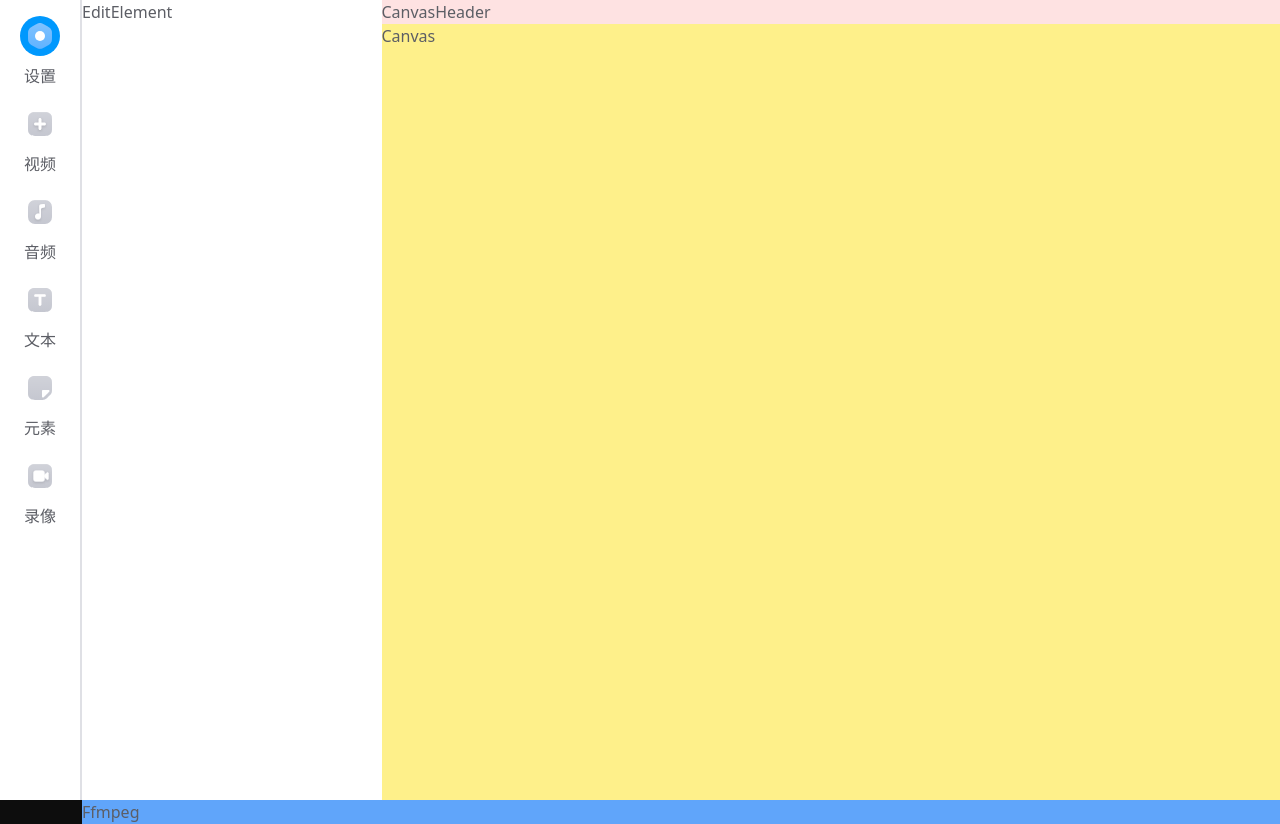
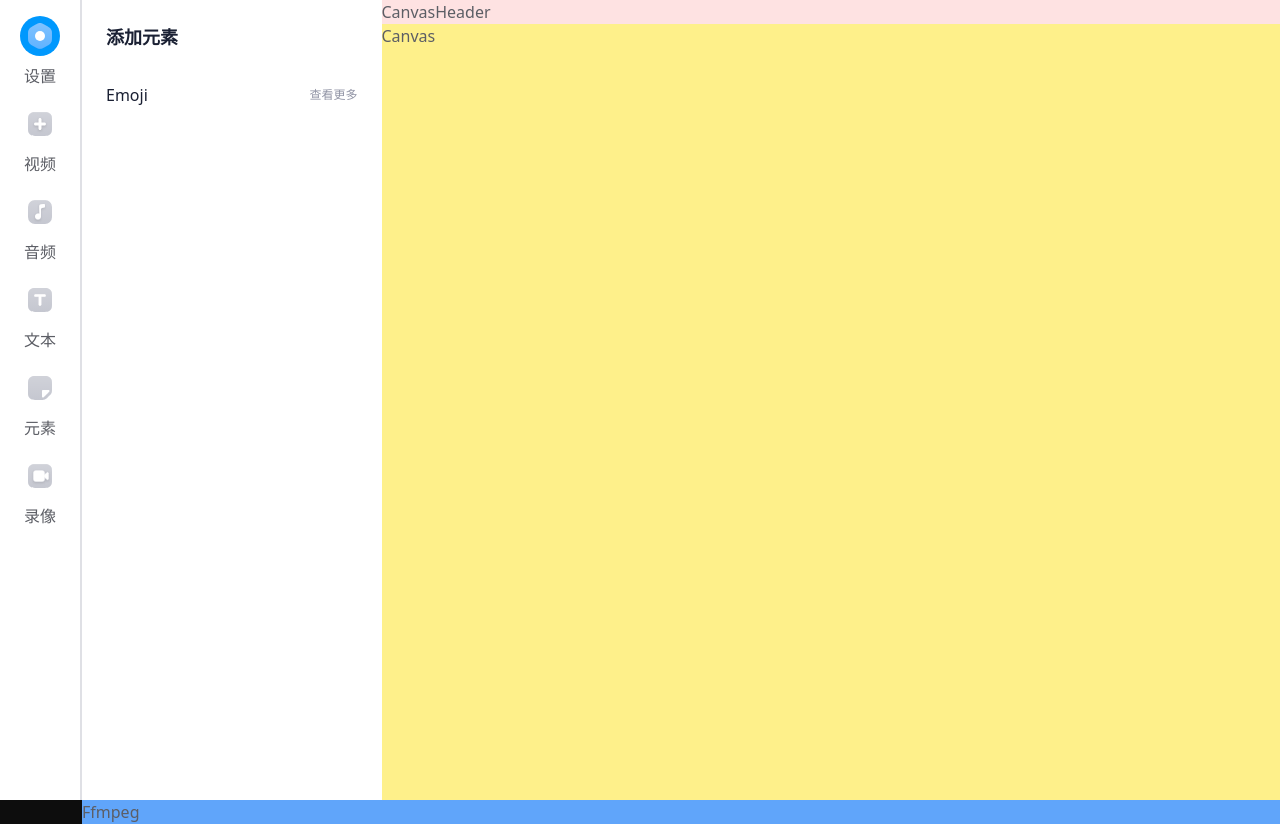
Before and after one commit to Licodeao/lico-ai, a React (Vite) app in the folder graduation-frontend/: page /edit/element in a window 1280 px wide. Built offline with nearby package versions, Linux system fonts and the light colour scheme; no server answers.

Commit message:
feat(Edit): element page finished

```diff
--- a/graduation-frontend/src/pages/edit/views/element.tsx
+++ b/graduation-frontend/src/pages/edit/views/element.tsx
@@ -5,7 +5,19 @@ interface IProps {
 }
 
 const EditElement: FC<IProps> = () => {
-  return <div>EditElement</div>;
+  return (
+    <div className="p-6 flex flex-col gap-8 font-semibold text-[#1A2033]">
+      <span className="text-[18px]">添加元素</span>
+      <div className="flex flex-col gap-8">
+        <div className="flex flex-row justify-between items-center">
+          <h4 className="font-normal">Emoji</h4>
+          <span className="text-xs text-[#9194A5] font-normal hover:text-[#72C1FD]">
+            查看更多
+          </span>
+        </div>
+      </div>
+    </div>
+  );
 };
 
 export default EditElement;
```
